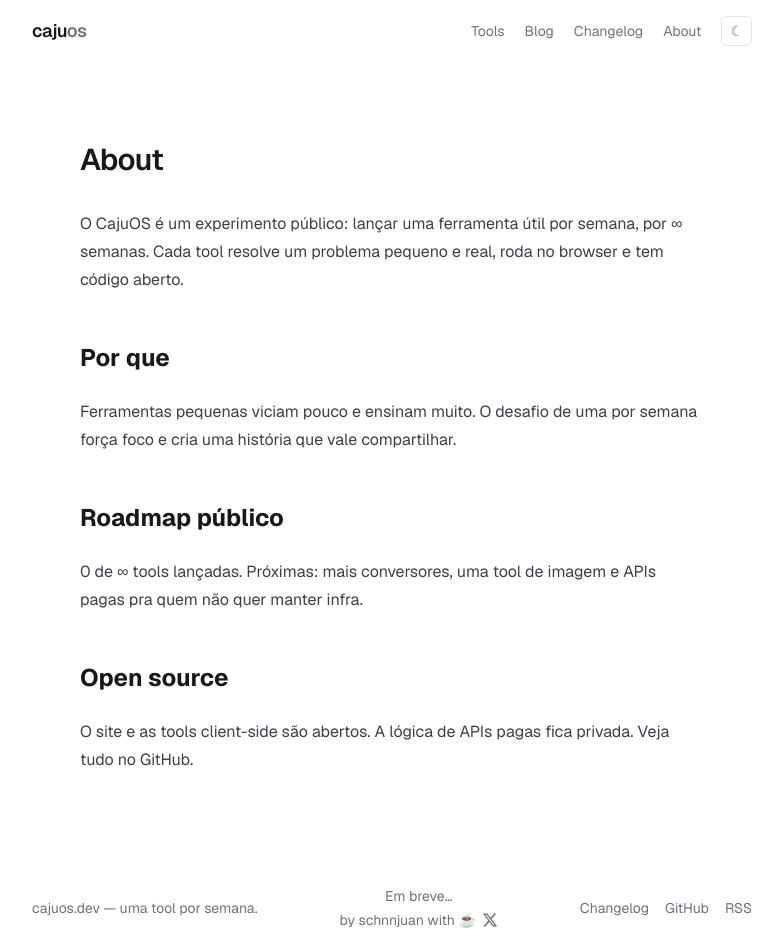
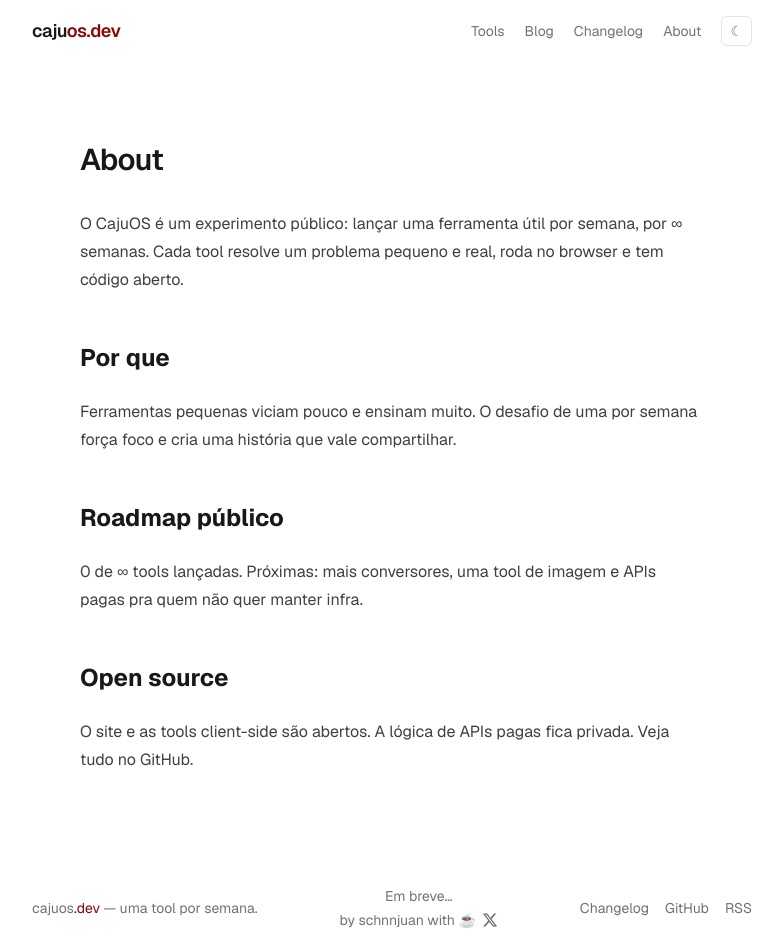
Before and after one commit to schnnjuan/cajuOS, a Next.js app: page /about in a window 1280 px wide. Shown: the top 952 px of the page, without its empty margins (248-1031 px from the left). Built offline with nearby package versions, Linux system fonts and the light colour scheme; no server answers.

Commit message:
feat: acento #880808 no header, tool number, footer

```diff
--- a/src/app/globals.css
+++ b/src/app/globals.css
@@ -10,6 +10,7 @@
   --muted: #71717a;
   --border: #e4e4e7;
   --card: #ffffff;
+  --accent: #880808;
 
   /* Emil easing: ease-out quartico */
   --ease-out: cubic-bezier(0.23, 1, 0.32, 1);
@@ -22,6 +23,7 @@
   --muted: #a1a1aa;
   --border: #27272a;
   --card: #111111;
+  --accent: #dc2626;
 }
 
 @theme inline {
@@ -30,6 +32,7 @@
   --color-muted: var(--muted);
   --color-border: var(--border);
   --color-card: var(--card);
+  --color-accent: var(--accent);
   --font-sans: var(--font-geist-sans);
   --font-mono: var(--font-geist-mono);
   --ease-out: var(--ease-out);
--- a/src/app/tools/[slug]/page.tsx
+++ b/src/app/tools/[slug]/page.tsx
@@ -2,6 +2,7 @@ import Link from "next/link";
 import { notFound } from "next/navigation";
 import type { Metadata } from "next";
 import { tools, toolBySlug, toolIndex } from "@/lib/tools";
+import { getToolComponent } from "@/components/tool-components";
 
 export function generateStaticParams() {
   return tools.map((t) => ({ slug: t.slug }));
@@ -30,6 +31,8 @@ export default async function ToolPage({
   if (!tool) notFound();
   const index = toolIndex(slug);
 
+  const ToolComponent = getToolComponent(slug);
+
   return (
     <div className="mx-auto max-w-3xl px-6 py-20">
       <Link
@@ -40,7 +43,7 @@ export default async function ToolPage({
       </Link>
       <div className="mt-6 flex items-start justify-between gap-4">
         <div>
-          <p className="text-sm text-muted">Tool #{index + 1}</p>
+          <p className="text-sm text-muted">Tool <span className="text-accent">#{index + 1}</span></p>
           <h1 className="mt-1 text-3xl font-semibold tracking-tight">
             {tool.name}
           </h1>
@@ -51,6 +54,11 @@ export default async function ToolPage({
         </span>
       </div>
 
+      {ToolComponent ? (
+        <section className="mt-10">
+          <ToolComponent />
+        </section>
+      ) : (
         <section className="mt-10 rounded-xl border border-border bg-card p-6">
           <h2 className="text-sm font-medium uppercase tracking-wide text-muted">
             O que faz
@@ -60,6 +68,7 @@ export default async function ToolPage({
             Tool #{index + 1} da coleção CajuOS. Open source, roda no browser.
           </p>
         </section>
+      )}
 
       <div className="mt-6 flex flex-wrap gap-4 text-sm">
         <Link
--- a/src/components/site-footer.tsx
+++ b/src/components/site-footer.tsx
@@ -19,7 +19,7 @@ export function SiteFooter() {
   return (
     <footer>
       <div className="mx-auto flex max-w-3xl flex-col items-center gap-4 px-6 py-8 text-sm text-muted sm:flex-row sm:justify-between">
-        <span>cajuos.dev — uma tool por semana.</span>
+        <span>cajuos<span className="text-accent">.dev</span> — uma tool por semana.</span>
 
         <div className="flex flex-col items-center gap-1">
           <span>{toolProgressLabel()}</span>
--- a/src/components/site-header.tsx
+++ b/src/components/site-header.tsx
@@ -20,7 +20,8 @@ export function SiteHeader() {
     <header className="sticky top-0 z-50 bg-background">
       <div className="mx-auto flex max-w-3xl items-center justify-between px-6 py-4">
         <Link href="/" className="text-lg font-semibold tracking-tight">
-          caju<span className="text-muted">os</span>
+          caju<span className="text-accent">os</span>
+          <span className="hidden sm:inline text-accent">.dev</span>
         </Link>
         <nav className="flex items-center gap-5 text-sm text-muted">
           {nav.map((n) => (
--- a/src/components/tool-card.tsx
+++ b/src/components/tool-card.tsx
@@ -14,7 +14,7 @@ export function ToolCard({ tool, index }: { tool: Tool; index: number }) {
       <div className="min-w-0 flex-1">
         <div className="flex items-center gap-2">
           <h3 className="font-medium tracking-tight">{tool.name}</h3>
-          <span className="text-xs text-muted">#{index + 1}</span>
+          <span className="text-xs text-accent">#{index + 1}</span>
         </div>
         <p className="mt-1 text-sm text-muted">{tool.tagline}</p>
         {tool.hasApi && (
```
Lines whose indentation alone changed are shown as unchanged.
